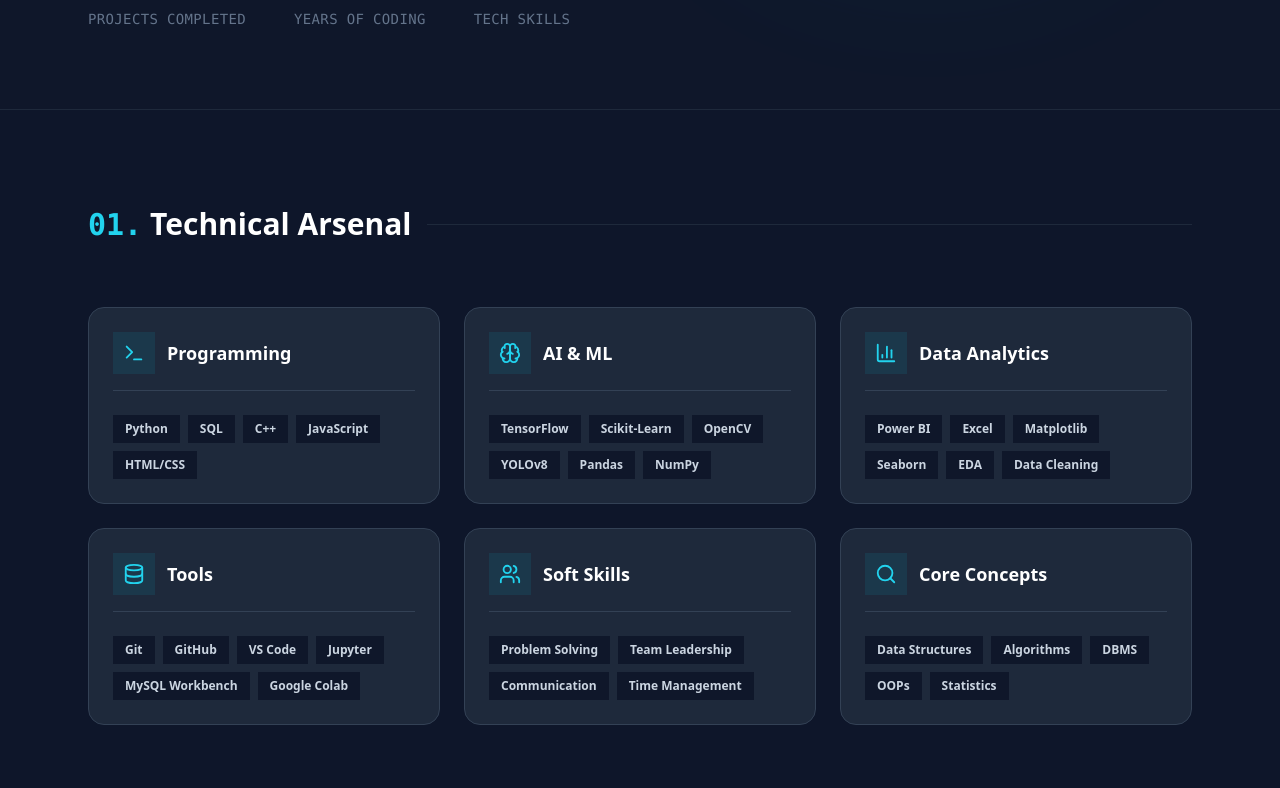
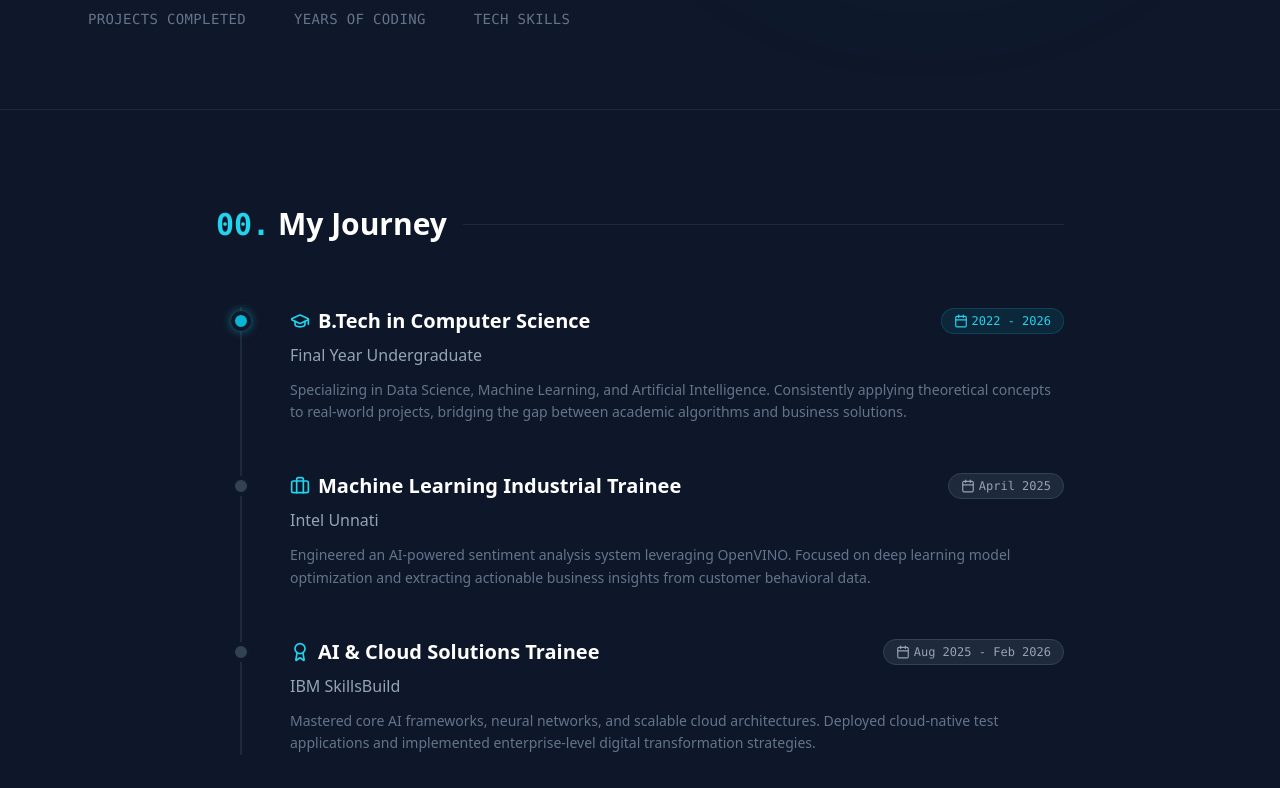
Before and after one commit to SubhankarChand/portfolio, a React (Create React App) app in the folder frontend/: page / in a window 1280 px wide. Shown: the part 712-1500 px from the top of the page. Built offline with nearby package versions, Linux system fonts and the light colour scheme.

Commit message:
new updation

```diff
--- a/frontend/src/App.js
+++ b/frontend/src/App.js
@@ -3,7 +3,7 @@
 import {
   Github, ExternalLink, Database, Send, BarChart3,
   Brain, Linkedin, Mail, Award, Terminal, Users, Search,
-  Download, ArrowRight, Menu, X
+  Download, ArrowRight, Menu, X, Briefcase, GraduationCap, Calendar
 } from 'lucide-react';
 import emailjs from '@emailjs/browser';
 
@@ -106,7 +106,7 @@
       category: "ml",
       description: "Machine learning pipeline using Random Forest to predict forest fires with 90% accuracy based on meteorological data.",
       tags: ["Python", "Scikit-learn", "Pandas"],
-      embedUrl: null, // No presentation yet
+      embedUrl: "https://gamma.app/embed/8686ojoyd8pvnm3",
       links: { tryIt: "#", code: "https://github.com/SubhankarChand" }
     },
     {
@@ -114,7 +114,7 @@
       category: "ai",
       description: "Real-time Customer Experience Analytics System for retail. Leverages computer vision to track visitor footfall and emotion.",
       tags: ["OpenCV", "YOLOv8", "Flask"],
-      embedUrl: "https://gamma.app/embed/r4myqcr1kjw7xcl", // <--- YOUR GAMMA LINK
+      embedUrl: "https://gamma.app/embed/r4myqcr1kjw7xcl", // <--- GAMMA LINK
       links: { tryIt: "#", code: "https://github.com/SubhankarChand/AI-Powered-Video-Analytics-with-OpenVINO" }
     },
     {
@@ -122,7 +122,7 @@
       category: "web",
       description: "KitabGhar is a full-featured, web-based library management system built with Python (Flask) and MySQL.",
       tags: ["Python", "Flask", "MySQL"],
-      embedUrl: null, // No presentation yet
+      embedUrl: "https://gamma.app/embed/ljzh92euombkrni",
       links: { tryIt: "#", code: "https://github.com/SubhankarChand/Library-Management-System" }
     }
   ];
@@ -238,7 +238,75 @@
         </div>
       </section>
 
-      {/* Skills Section */}
+      {/* NEW: Experience & Education Timeline Section */}
+      <section id="journey" className="py-24 bg-slate-900/30 border-t border-slate-800">
+        <div className="max-w-4xl mx-auto px-6">
+          <div className="flex items-center gap-4 mb-16">
+            <h2 className="text-3xl font-bold text-white"><span className="text-cyan-400 font-mono">00.</span> My Journey</h2>
+            <div className="h-px bg-slate-800 flex-grow"></div>
+          </div>
+
+          <div className="relative border-l-2 border-slate-800 ml-4 md:ml-6 space-y-12">
+
+            {/* Timeline Item 1: Current Status */}
+            <div className="relative pl-8 md:pl-12 group">
+              <div className="absolute -left-[11px] top-1 h-5 w-5 rounded-full bg-cyan-500 border-4 border-[#0f172a] group-hover:scale-125 transition-transform shadow-[0_0_10px_rgba(34,211,238,0.5)]"></div>
+              <div className="flex flex-col md:flex-row md:items-center justify-between mb-2 gap-2">
+                <h3 className="text-xl font-bold text-white flex items-center gap-2">
+                  <GraduationCap size={20} className="text-cyan-400" />
+                  B.Tech in Computer Science
+                </h3>
+                <span className="flex items-center gap-1 text-xs font-mono text-cyan-400 bg-cyan-500/10 px-3 py-1 rounded-full w-max border border-cyan-500/20">
+                  <Calendar size={14} /> 2022 - 2026
+                </span>
+              </div>
+              <h4 className="text-slate-400 font-medium mb-3">Final Year Undergraduate</h4>
+              <p className="text-slate-500 text-sm leading-relaxed">
+                Specializing in Data Science, Machine Learning, and Artificial Intelligence. Consistently applying theoretical concepts to real-world projects, bridging the gap between academic algorithms and business solutions.
+              </p>
+            </div>
+
+            {/* Timeline Item 2: Intel Training */}
+            <div className="relative pl-8 md:pl-12 group">
+              <div className="absolute -left-[11px] top-1 h-5 w-5 rounded-full bg-slate-700 border-4 border-[#0f172a] group-hover:bg-cyan-400 transition-colors"></div>
+              <div className="flex flex-col md:flex-row md:items-center justify-between mb-2 gap-2">
+                <h3 className="text-xl font-bold text-white flex items-center gap-2">
+                  <Briefcase size={20} className="text-cyan-400" />
+                  Machine Learning Industrial Trainee
+                </h3>
+                <span className="flex items-center gap-1 text-xs font-mono text-slate-400 bg-slate-800 px-3 py-1 rounded-full w-max border border-slate-700">
+                  <Calendar size={14} /> April 2025
+                </span>
+              </div>
+              <h4 className="text-slate-400 font-medium mb-3">Intel Unnati</h4>
+              <p className="text-slate-500 text-sm leading-relaxed">
+                Engineered an AI-powered sentiment analysis system leveraging OpenVINO. Focused on deep learning model optimization and extracting actionable business insights from customer behavioral data.
+              </p>
+            </div>
+
+            {/* Timeline Item 3: IBM SkillsBuild */}
+            <div className="relative pl-8 md:pl-12 group">
+              <div className="absolute -left-[11px] top-1 h-5 w-5 rounded-full bg-slate-700 border-4 border-[#0f172a] group-hover:bg-cyan-400 transition-colors"></div>
+              <div className="flex flex-col md:flex-row md:items-center justify-between mb-2 gap-2">
+                <h3 className="text-xl font-bold text-white flex items-center gap-2">
+                  <Award size={20} className="text-cyan-400" />
+                  AI & Cloud Solutions Trainee
+                </h3>
+                <span className="flex items-center gap-1 text-xs font-mono text-slate-400 bg-slate-800 px-3 py-1 rounded-full w-max border border-slate-700">
+                  <Calendar size={14} /> Aug 2025 - Feb 2026
+                </span>
+              </div>
+              <h4 className="text-slate-400 font-medium mb-3">IBM SkillsBuild</h4>
+              <p className="text-slate-500 text-sm leading-relaxed">
+                Mastered core AI frameworks, neural networks, and scalable cloud architectures. Deployed cloud-native test applications and implemented enterprise-level digital transformation strategies.
+              </p>
+            </div>
+
+          </div>
+        </div>
+      </section>
+
+      {/* Skills Section - UPDATED WITH HOVER LIFT EFFECTS */}
       <section id="skills" className="py-24 bg-slate-900/50 border-y border-slate-800">
         <div className="max-w-6xl mx-auto px-6">
            <div className="flex items-center gap-4 mb-16">
@@ -246,8 +314,9 @@
             <div className="h-px bg-slate-800 flex-grow"></div>
           </div>
           <div className="grid grid-cols-1 md:grid-cols-2 lg:grid-cols-3 gap-6">
+
             {/* Programming */}
-            <div className="bg-slate-800 p-6 rounded-2xl border border-slate-700 hover:border-cyan-500/30 transition-all group">
+            <div className="bg-slate-800 p-6 rounded-2xl border border-slate-700 hover:border-cyan-500/50 hover:shadow-lg hover:shadow-cyan-900/20 hover:-translate-y-1 transition-all duration-300 group">
                 <div className="flex items-center gap-3 mb-6 border-b border-slate-700 pb-4">
                     <div className="p-2.5 bg-cyan-500/10 rounded-lg text-cyan-400 group-hover:scale-110 transition-transform"><Terminal size={22}/></div>
                     <h4 className="font-bold text-white text-lg">Programming</h4>
@@ -256,8 +325,9 @@
                     {["Python", "SQL", "C++", "JavaScript", "HTML/CSS"].map((skill) => (<span key={skill} className="px-3 py-1.5 bg-slate-900 text-slate-300 rounded-lg text-xs font-semibold hover:text-cyan-400 hover:bg-cyan-500/10 transition-colors cursor-default">{skill}</span>))}
                 </div>
             </div>
+
             {/* AI & ML */}
-            <div className="bg-slate-800 p-6 rounded-2xl border border-slate-700 hover:border-cyan-500/30 transition-all group">
+            <div className="bg-slate-800 p-6 rounded-2xl border border-slate-700 hover:border-cyan-500/50 hover:shadow-lg hover:shadow-cyan-900/20 hover:-translate-y-1 transition-all duration-300 group">
                 <div className="flex items-center gap-3 mb-6 border-b border-slate-700 pb-4">
                      <div className="p-2.5 bg-cyan-500/10 rounded-lg text-cyan-400 group-hover:scale-110 transition-transform"><Brain size={22}/></div>
                     <h4 className="font-bold text-white text-lg">AI & ML</h4>
@@ -266,8 +336,9 @@
                     {["TensorFlow", "Scikit-Learn", "OpenCV", "YOLOv8", "Pandas", "NumPy"].map((skill) => (<span key={skill} className="px-3 py-1.5 bg-slate-900 text-slate-300 rounded-lg text-xs font-semibold hover:text-cyan-400 hover:bg-cyan-500/10 transition-colors cursor-default">{skill}</span>))}
                 </div>
             </div>
+
             {/* Data Analytics */}
-            <div className="bg-slate-800 p-6 rounded-2xl border border-slate-700 hover:border-cyan-500/30 transition-all group">
+            <div className="bg-slate-800 p-6 rounded-2xl border border-slate-700 hover:border-cyan-500/50 hover:shadow-lg hover:shadow-cyan-900/20 hover:-translate-y-1 transition-all duration-300 group">
                 <div className="flex items-center gap-3 mb-6 border-b border-slate-700 pb-4">
                      <div className="p-2.5 bg-cyan-500/10 rounded-lg text-cyan-400 group-hover:scale-110 transition-transform"><BarChart3 size={22}/></div>
                     <h4 className="font-bold text-white text-lg">Data Analytics</h4>
@@ -276,8 +347,9 @@
                     {["Power BI", "Excel", "Matplotlib", "Seaborn", "EDA", "Data Cleaning"].map((skill) => (<span key={skill} className="px-3 py-1.5 bg-slate-900 text-slate-300 rounded-lg text-xs font-semibold hover:text-cyan-400 hover:bg-cyan-500/10 transition-colors cursor-default">{skill}</span>))}
                 </div>
             </div>
+
             {/* Tools */}
-            <div className="bg-slate-800 p-6 rounded-2xl border border-slate-700 hover:border-cyan-500/30 transition-all group">
+            <div className="bg-slate-800 p-6 rounded-2xl border border-slate-700 hover:border-cyan-500/50 hover:shadow-lg hover:shadow-cyan-900/20 hover:-translate-y-1 transition-all duration-300 group">
                 <div className="flex items-center gap-3 mb-6 border-b border-slate-700 pb-4">
                      <div className="p-2.5 bg-cyan-500/10 rounded-lg text-cyan-400 group-hover:scale-110 transition-transform"><Database size={22}/></div>
                     <h4 className="font-bold text-white text-lg">Tools</h4>
@@ -286,8 +358,9 @@
                     {["Git", "GitHub", "VS Code", "Jupyter", "MySQL Workbench", "Google Colab"].map((skill) => (<span key={skill} className="px-3 py-1.5 bg-slate-900 text-slate-300 rounded-lg text-xs font-semibold hover:text-cyan-400 hover:bg-cyan-500/10 transition-colors cursor-default">{skill}</span>))}
                 </div>
             </div>
+
              {/* Soft Skills */}
-             <div className="bg-slate-800 p-6 rounded-2xl border border-slate-700 hover:border-cyan-500/30 transition-all group">
+             <div className="bg-slate-800 p-6 rounded-2xl border border-slate-700 hover:border-cyan-500/50 hover:shadow-lg hover:shadow-cyan-900/20 hover:-translate-y-1 transition-all duration-300 group">
                 <div className="flex items-center gap-3 mb-6 border-b border-slate-700 pb-4">
                      <div className="p-2.5 bg-cyan-500/10 rounded-lg text-cyan-400 group-hover:scale-110 transition-transform"><Users size={22}/></div>
                     <h4 className="font-bold text-white text-lg">Soft Skills</h4>
@@ -296,8 +369,9 @@
                     {["Problem Solving", "Team Leadership", "Communication", "Time Management"].map((skill) => (<span key={skill} className="px-3 py-1.5 bg-slate-900 text-slate-300 rounded-lg text-xs font-semibold hover:text-cyan-400 hover:bg-cyan-500/10 transition-colors cursor-default">{skill}</span>))}
                 </div>
             </div>
+
             {/* Core Concepts */}
-            <div className="bg-slate-800 p-6 rounded-2xl border border-slate-700 hover:border-cyan-500/30 transition-all group">
+            <div className="bg-slate-800 p-6 rounded-2xl border border-slate-700 hover:border-cyan-500/50 hover:shadow-lg hover:shadow-cyan-900/20 hover:-translate-y-1 transition-all duration-300 group">
                 <div className="flex items-center gap-3 mb-6 border-b border-slate-700 pb-4">
                      <div className="p-2.5 bg-cyan-500/10 rounded-lg text-cyan-400 group-hover:scale-110 transition-transform"><Search size={22}/></div>
                     <h4 className="font-bold text-white text-lg">Core Concepts</h4>
@@ -306,6 +380,7 @@
                     {["Data Structures", "Algorithms", "DBMS", "OOPs", "Statistics"].map((skill) => (<span key={skill} className="px-3 py-1.5 bg-slate-900 text-slate-300 rounded-lg text-xs font-semibold hover:text-cyan-400 hover:bg-cyan-500/10 transition-colors cursor-default">{skill}</span>))}
                 </div>
             </div>
+
           </div>
         </div>
       </section>
```
